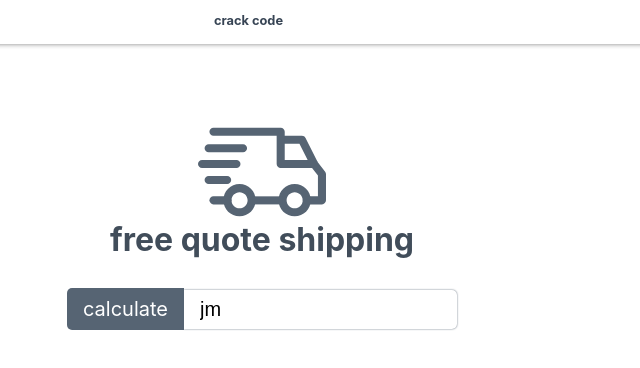
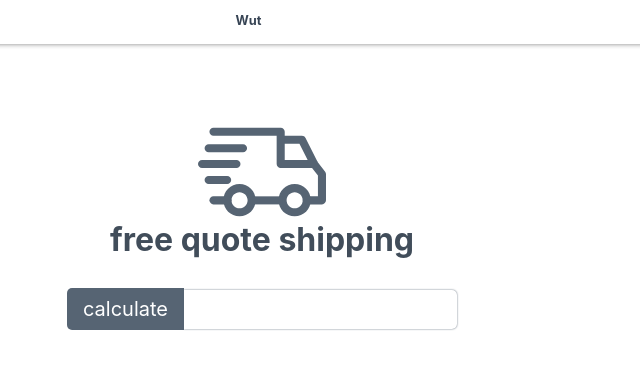
Before and after one commit to IsidoreTam/shipping-calculator, a plain HTML site: page index.html in a window 1280 px wide. Shown: the full height of the page, 378-1018 px from the left. Drawn offline with Linux system fonts and the light colour scheme.

Commit message:
git commit

```diff
--- a/index.html
+++ b/index.html
@@ -11,7 +11,7 @@
   <body>
     <nav class="site-nav">
       <img src="img/icons/crack-code-logo.svg" alt="crack code company logo">
-      <h1>crack code</h1>
+      <h1>Wut</h1>
       <button>login</button>
     </nav>
 
@@ -23,7 +23,7 @@
       </header>
       <div class="control">
         <label  for="weight">calculate</label>
-        <input id="weight" type="text"  value="jm" patter="1">
+        <input id="weight" type="text">
       </div>
     </aside>
 
--- a/js/index.js
+++ b/js/index.js
@@ -1,4 +1,4 @@
-console.log(document.querySelector('input'));
+console.log('test');
 
 /*
 document.getElementbyID('weight')
```
